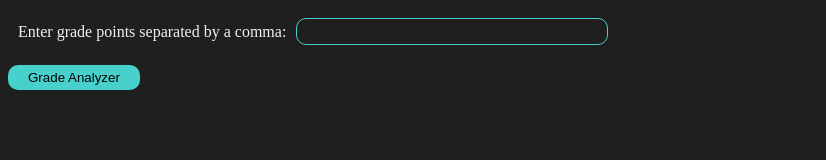
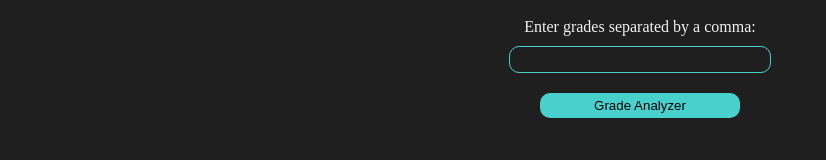
Before and after one commit to mike-jacks/grade-analyzer-js, a plain HTML site: page index.html in a window 1280 px wide. Shown: the whole page, without its empty margins (0-826 px from the left). Drawn offline with Linux system fonts and the light colour scheme.

Commit message:
update index.html and style.css

```diff
--- a/css/style.css
+++ b/css/style.css
@@ -2,23 +2,25 @@ body {
   background-color: #1f1f1f;
   color: #f1f1f1;
 }
+
 .form {
   display: flex;
   flex-direction: column;
-  align-items: flex-start;
   gap: 10px;
+  align-items: center;
+  text-align: center;
 }
 
 .form-input {
   display: flex;
-  flex-direction: row;
+  flex-direction: column;
   gap: 10px;
   padding: 10px;
   align-items: center;
 }
 
 input {
-  width: 300px;
+  width: 250px;
   padding: 5px;
   background-color: rgba(0, 0, 0, 0);
   color: #f1f1f1;
@@ -31,6 +33,7 @@ button {
   border-radius: 10px;
   border-style: inherit;
   background-color: mediumturquoise;
+  width: 200px;
 }
 
 button:hover {
--- a/index.html
+++ b/index.html
@@ -8,15 +8,13 @@
     <title>Grade Analyzer</title>
   </head>
   <body>
-    <div id="container">
     <form class="form">
       <div class="form-input">
-          <label for="grades">Enter grade points separated by a comma:</label>
+        <label for="grades">Enter grades separated by a comma:</label>
         <input type="text" id="grades" name="grades" title="grades" />
       </div>
       <button type="button" onclick="gradeAnalyzer(convertUserInputToArrayOfNumbers())">Grade Analyzer</button>
       <table id="output"></table>
     </form>
-    </div>
   </body>
 </html>
```
Lines whose indentation alone changed are shown as unchanged.
